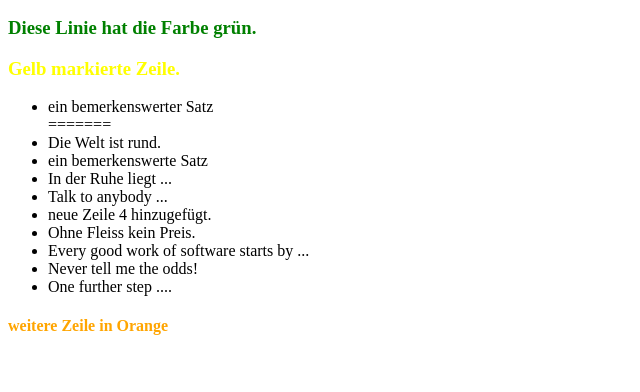
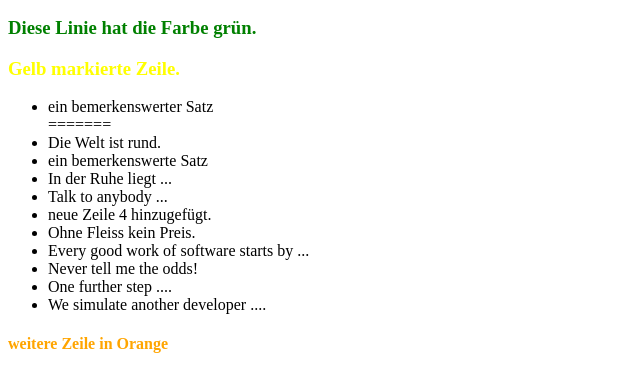
Before and after one commit to chrneff/0main_openSAP_repo, a plain HTML site: page index.html in a window 1280 px wide. Shown: the part 110-502 px from the top of the page, without its empty margins (0-640 px from the left). Drawn offline with Linux system fonts and the light colour scheme.

Commit message:
add a new line "we simule another developer ..."

```diff
--- a/index.html
+++ b/index.html
@@ -24,6 +24,7 @@
 			<li>Every good work of software starts by ... </li>
 			<li>Never tell me the odds!</li>
 			<li>One further step ....</li>
+			<li>We simulate another developer ....</li>
 		</ul>
 		<h4> weitere Zeile in Orange</h4>
 	</body>
```
